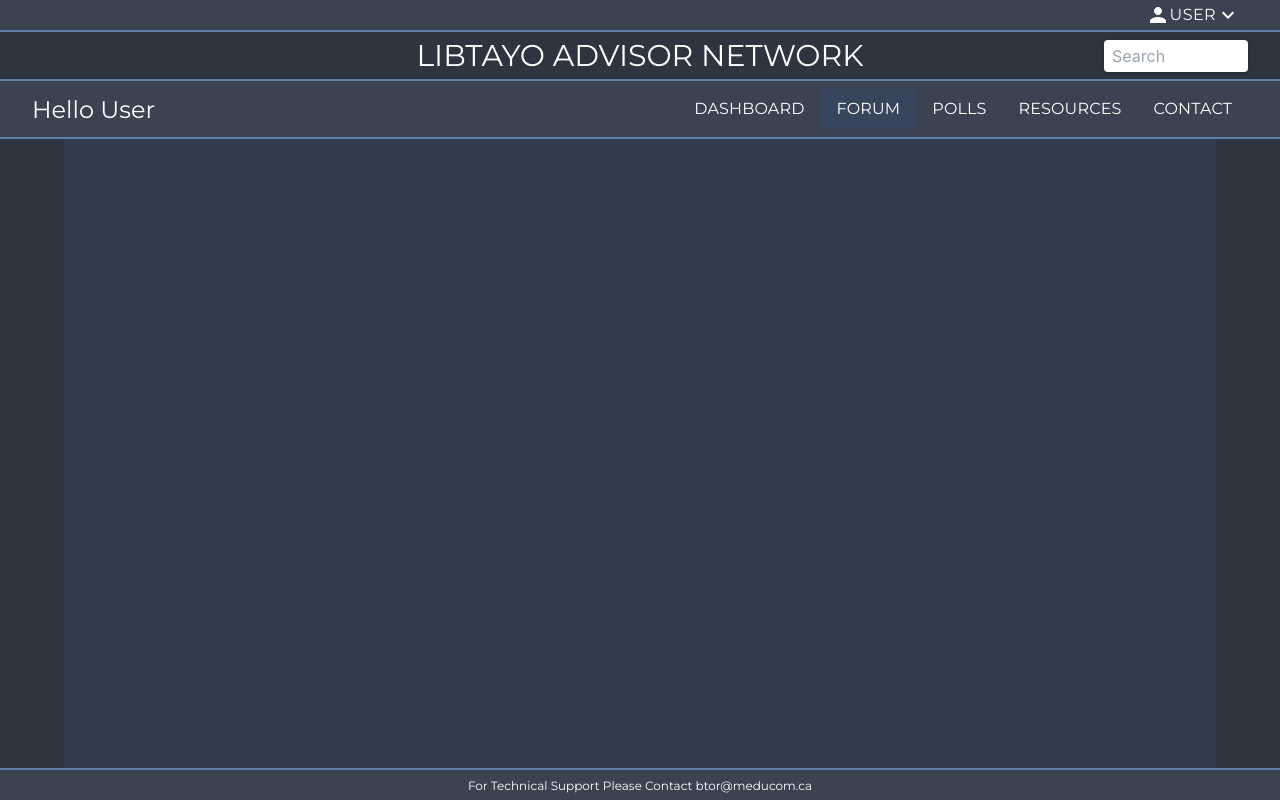
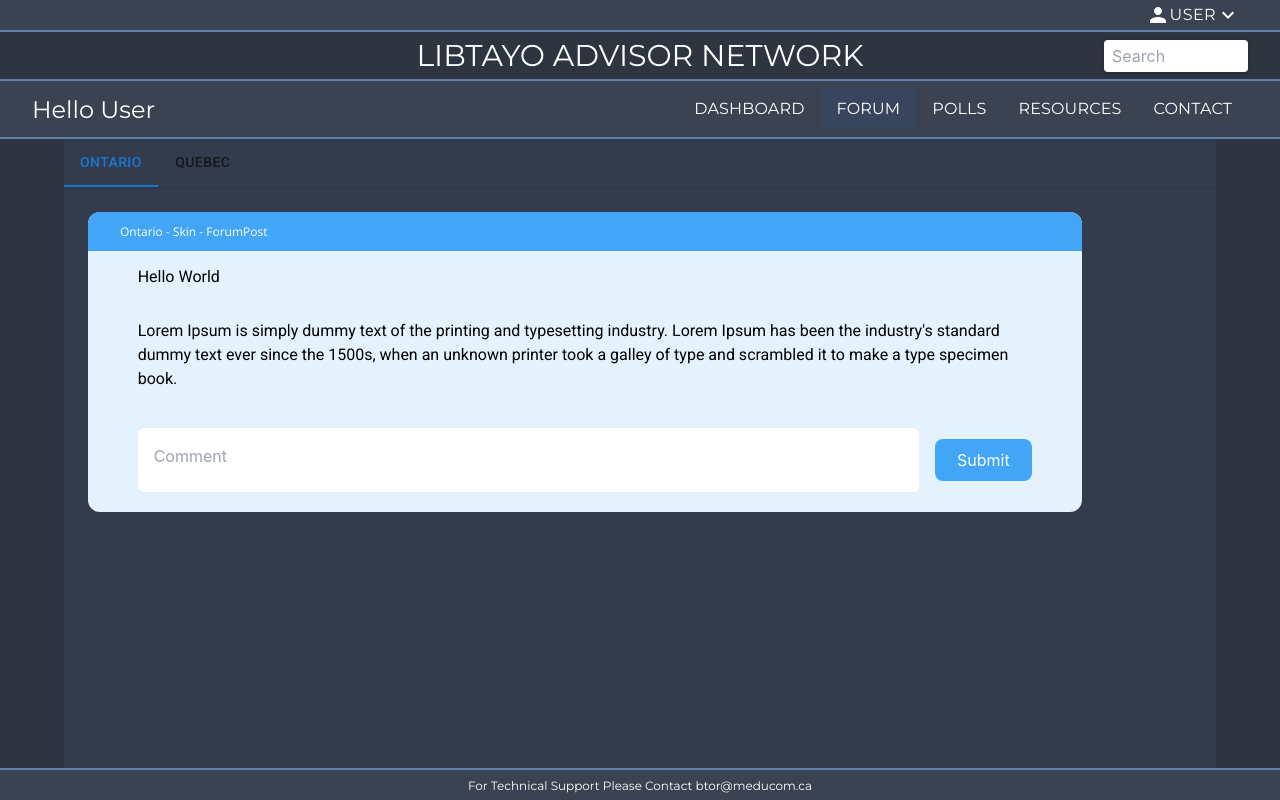
Before and after one commit to brandontor/clientPortal, a Next.js app: page /home in a window 1280 px wide. Built offline with nearby package versions, Linux system fonts and the light colour scheme; a web font is replaced by a local one.

Commit message:
added forum post on and qc

```diff
--- /dev/null
+++ b/components/forum/ForumPostOn.js
@@ -0,0 +1,29 @@
+import { TextField } from '@mui/material'
+import React from 'react'
+import styles from './ForumPostOn.module.css'
+
+function ForumPostOn() {
+
+  return (
+    <div className={styles.container}>
+        <div className={styles.header}>
+            <p>Ontario - Skin - ForumPost</p>
+        </div>
+        <div className={styles.body}>
+            <div className={styles.title}>
+                <p>Hello World</p>
+            </div>
+            <div className={styles.question}>
+                <p>Lorem Ipsum is simply dummy text of the printing and typesetting industry. Lorem Ipsum has been the industry's standard dummy text ever since the 1500s, when an unknown printer took a galley of type and scrambled it to make a type specimen book.</p>
+            </div>
+            <div className={styles.answer}>
+                <textarea placeholder='Comment'></textarea>
+                <button>Submit</button>
+            </div>
+        </div>
+
+    </div>
+    )
+}
+
+export default ForumPostOn
--- /dev/null
+++ b/components/forum/ForumPostOn.module.css
@@ -0,0 +1,94 @@
+.container {
+    width: 90%;
+    height: 300px;
+    min-height: 300px;
+    display: flex;
+    flex-direction: column;
+    align-items: center;
+    border-radius: 12px;
+    background-color: #E3F2FD;
+    z-index: 0;
+}
+
+.header {
+    width: 100%;
+    height: 15%;
+    bottom: 82.5%;
+    background: #42A5F5;
+    border-radius: 12px 12px 0px 0px;
+    z-index: 1;
+    display: flex;
+    justify-content: flex-start;
+    align-items: center;
+}
+
+.header p {
+    font-family: 'Open Sans';
+    font-style: normal;
+    font-weight: 400;
+    font-size: 12px;
+    line-height: 16px;
+    color: #FFFFFF;
+    margin-left: 2rem;
+}
+
+.body {
+    width: 90%;
+    height: 100%;
+    display: flex;
+    flex-direction: column;
+}
+
+.title {
+    height: 20%;
+    display: flex;
+    align-items: center;
+}
+
+.title p {
+    font-family: 'Roboto';
+    font-style: normal;
+    font-weight: 400;
+    font-size: 1rem;
+    line-height: 12px;
+    color: #000000;
+}
+
+.question {
+    height: calc((100% - 20%)/2);
+}
+
+.question p {
+    margin-top: 1rem;
+    font-family: 'Roboto';
+    font-style: normal;
+    font-weight: 400;
+    font-size: 1rem;
+    line-height: 1.5rem;
+    color: #000000;
+}
+
+.answer {
+    height: calc((100% - 20%)/2);
+    display: flex;
+    justify-content: space-between;
+    align-items: center;
+}
+
+.answer textarea {
+    background: #FFFFFF;
+    border-radius: 6px;
+    resize: none;
+    width: 90%;
+    padding-left: 1rem;
+    padding-top: 1rem;
+}
+
+.answer button {
+    height: 40%;
+    width: 100px;
+    background-color: #42A5F5;
+    color: #fff;
+    margin-left: 1rem;
+    border-radius: 8px;
+}
--- /dev/null
+++ b/components/forum/ForumPostQc.js
@@ -0,0 +1,29 @@
+import { TextField } from '@mui/material'
+import React from 'react'
+import styles from './ForumPostQc.module.css'
+
+function ForumPostQc() {
+
+  return (
+    <div className={styles.container}>
+        <div className={styles.header}>
+            <p>Quebec - Skin - ForumPost</p>
+        </div>
+        <div className={styles.body}>
+            <div className={styles.title}>
+                <p>Hello World</p>
+            </div>
+            <div className={styles.question}>
+                <p>Lorem Ipsum is simply dummy text of the printing and typesetting industry. Lorem Ipsum has been the industry's standard dummy text ever since the 1500s, when an unknown printer took a galley of type and scrambled it to make a type specimen book.</p>
+            </div>
+            <div className={styles.answer}>
+                <textarea placeholder='Comment'></textarea>
+                <button>Submit</button>
+            </div>
+        </div>
+
+    </div>
+    )
+}
+
+export default ForumPostQc
--- /dev/null
+++ b/components/forum/ForumPostQc.module.css
@@ -0,0 +1,94 @@
+.container {
+    width: 90%;
+    height: 300px;
+    min-height: 300px;
+    display: flex;
+    flex-direction: column;
+    align-items: center;
+    border-radius: 12px;
+    background-color: #F3E5F5;
+    z-index: 0;
+}
+
+.header {
+    width: 100%;
+    height: 15%;
+    bottom: 82.5%;
+    background: #AB47BC;
+    border-radius: 12px 12px 0px 0px;
+    z-index: 1;
+    display: flex;
+    justify-content: flex-start;
+    align-items: center;
+}
+
+.header p {
+    font-family: 'Open Sans';
+    font-style: normal;
+    font-weight: 400;
+    font-size: 12px;
+    line-height: 16px;
+    color: #FFFFFF;
+    margin-left: 2rem;
+}
+
+.body {
+    width: 90%;
+    height: 100%;
+    display: flex;
+    flex-direction: column;
+}
+
+.title {
+    height: 20%;
+    display: flex;
+    align-items: center;
+}
+
+.title p {
+    font-family: 'Roboto';
+    font-style: normal;
+    font-weight: 400;
+    font-size: 1rem;
+    line-height: 12px;
+    color: #000000;
+}
+
+.question {
+    height: calc((100% - 20%)/2);
+}
+
+.question p {
+    margin-top: 1rem;
+    font-family: 'Roboto';
+    font-style: normal;
+    font-weight: 400;
+    font-size: 1rem;
+    line-height: 1.5rem;
+    color: #000000;
+}
+
+.answer {
+    height: calc((100% - 20%)/2);
+    display: flex;
+    justify-content: space-between;
+    align-items: center;
+}
+
+.answer textarea {
+    background: #FFFFFF;
+    border-radius: 6px;
+    resize: none;
+    width: 90%;
+    padding-left: 1rem;
+    padding-top: 1rem;
+}
+
+.answer button {
+    height: 40%;
+    width: 100px;
+    background-color: #AB47BC;
+    color: #fff;
+    margin-left: 1rem;
+    border-radius: 8px;
+}
--- a/components/layout/Container.js
+++ b/components/layout/Container.js
@@ -1,10 +1,10 @@
 import React from 'react'
 import styles from './Container.module.css'
 
-function Container() {
+function Container({children}) {
     return (
         <main className={styles.container}>
-
+            {children}
         </main>
     )
 }
--- a/components/layout/Container.module.css
+++ b/components/layout/Container.module.css
@@ -1,6 +1,5 @@
 .container {
     width: 90%;
     height: 100%;
-    background-color: #5E81AC;
-    opacity: 10%;
+    background-color: rgba(94, 129, 172, 0.1);
 }
--- a/components/layout/Layout.js
+++ b/components/layout/Layout.js
@@ -7,19 +7,23 @@
 import Container from './Container'
 import Footer from './Footer'
 
+
 function Layout({ children }) {
+
+
   return (
     <div className={styles.container}>
-       <Head>
+      <Head>
           <link rel="preconnect" href="https://fonts.googleapis.com"/>
           <link rel="preconnect" href="https://fonts.gstatic.com"/>
           <link href="https://fonts.googleapis.com/css2?family=Montserrat:wght@400;500;700;900&family=Red+Hat+Mono:ital,wght@0,300;1,300&display=swap" rel="stylesheet"/>
+          <link href="https://fonts.googleapis.com/css2?family=Open+Sans:wght@300;400;500;600;700&display=swap" rel="stylesheet"/>
+          <link href="https://fonts.googleapis.com/css2?family=Roboto:wght@300;400;500;700&display=swap" rel="stylesheet"/>
         </Head>
       <User></User>
       <Header></Header>
       <Navigation></Navigation>
-      <Container>
-        {children}
+      <Container children={children}>
       </Container>
       <Footer></Footer>
     </div>
--- a/package.json
+++ b/package.json
@@ -14,6 +14,7 @@
     "@emotion/react": "^11.8.2",
     "@emotion/styled": "^11.8.1",
     "@mui/icons-material": "^5.5.1",
+    "@mui/lab": "^5.0.0-alpha.75",
     "@mui/material": "^5.5.3",
     "firebase": "^9.6.10",
     "next": "12.1.4",
--- a/pages/_app.js
+++ b/pages/_app.js
@@ -4,9 +4,9 @@
 
 function MyApp({ Component, pageProps }) {
   return (
-    <Layout>
-      <Component {...pageProps} />
-    </Layout>
+      <Layout>
+        <Component {...pageProps} />
+      </Layout>
   )
 }
 
--- a/pages/home.js
+++ b/pages/home.js
@@ -1,10 +1,38 @@
-import React from 'react'
+import React, {useState} from 'react'
+import ForumPostOn from '../components/forum/ForumPostOn'
+import ForumPostQc from '../components/forum/ForumPostQc';
+import Tab from '@mui/material/Tab';
+import TabContext from '@mui/lab/TabContext';
+import TabList from '@mui/lab/TabList';
+import TabPanel from '@mui/lab/TabPanel';
+import Box from '@mui/material/Box';
 
 function home() {
+  const [value, setValue] = useState('1');
+
+  const handleChange = (event, newValue) => {
+    setValue(newValue);
+  };
+
   return (
-    <>
-
-    </>
+    <div>
+      <div>
+        <TabContext value={value}>
+          <Box sx={{ borderBottom: 1, borderColor: 'divider' }}>
+            <TabList onChange={handleChange} aria-label="lab API tabs example">
+              <Tab label="Ontario" value="1" />
+              <Tab label="Quebec" value="2" />
+            </TabList>
+          </Box>
+          <TabPanel value="1">
+            <ForumPostOn></ForumPostOn>
+          </TabPanel>
+          <TabPanel value="2">
+            <ForumPostQc></ForumPostQc>
+          </TabPanel>
+        </TabContext>
+      </div>
+    </div>
   )
 }
 
```
Also changed, not shown: 1 other file (tests, documents, lock files or other folders).
